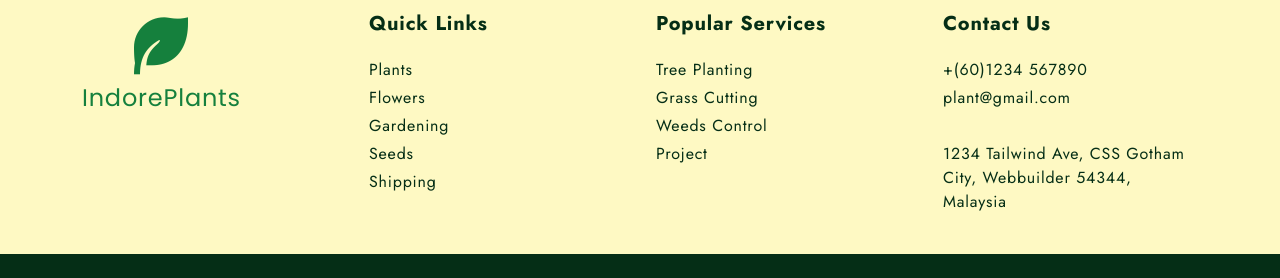
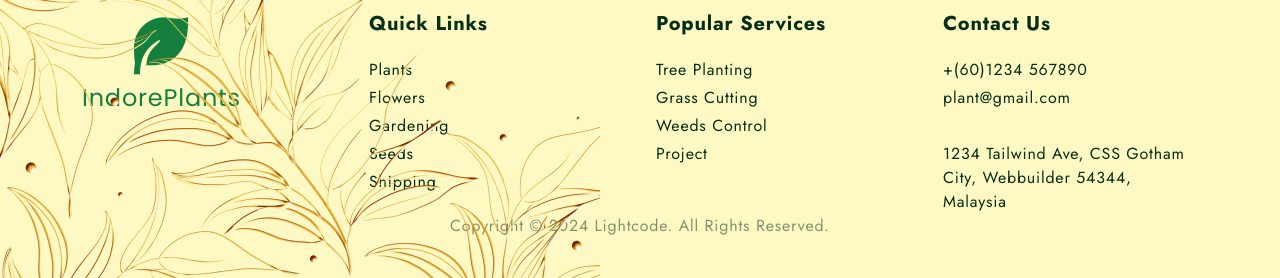
Before and after one commit to Liyana04/tailwind-project, a website: page index.html in a window 1280 px wide. Shown: the part 4107-4385 px from the top of the page. Before the commit the page ends 4361 px from the top, so only its background shows below. Drawn offline with nearby package versions, Linux system fonts and the light colour scheme.

Commit message:
add footer

```diff
--- a/index.html
+++ b/index.html
@@ -560,8 +560,14 @@
             </div>
         </div>
         <!-- copyright -->
+        <div class="container">
+          <p class="text-center mt-10 opacity-50">Copyright &copy; 2024 Lightcode. All Rights Reserved.</p>
+        </div>
 
         <!-- floral image -->
+         <div class="absolute bottom-0 left-0 opacity-20 pointer-events-none">
+          <img src="assets/img/floral-1.png" alt="floral_image" class="w-full lg:w-1/2">
+         </div>
     </footer>
 
     <!--~~~~~~~~~~~~~~~ Scroll Up ~~~~~~~~~~~~~~~-->
```
